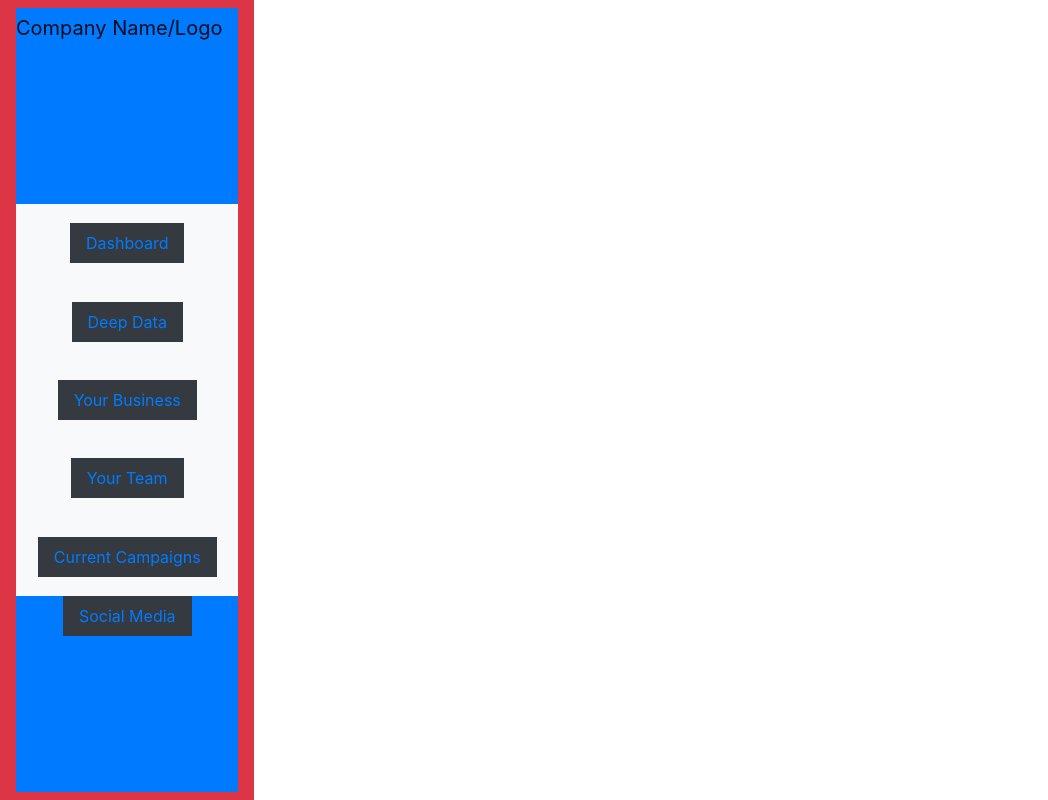
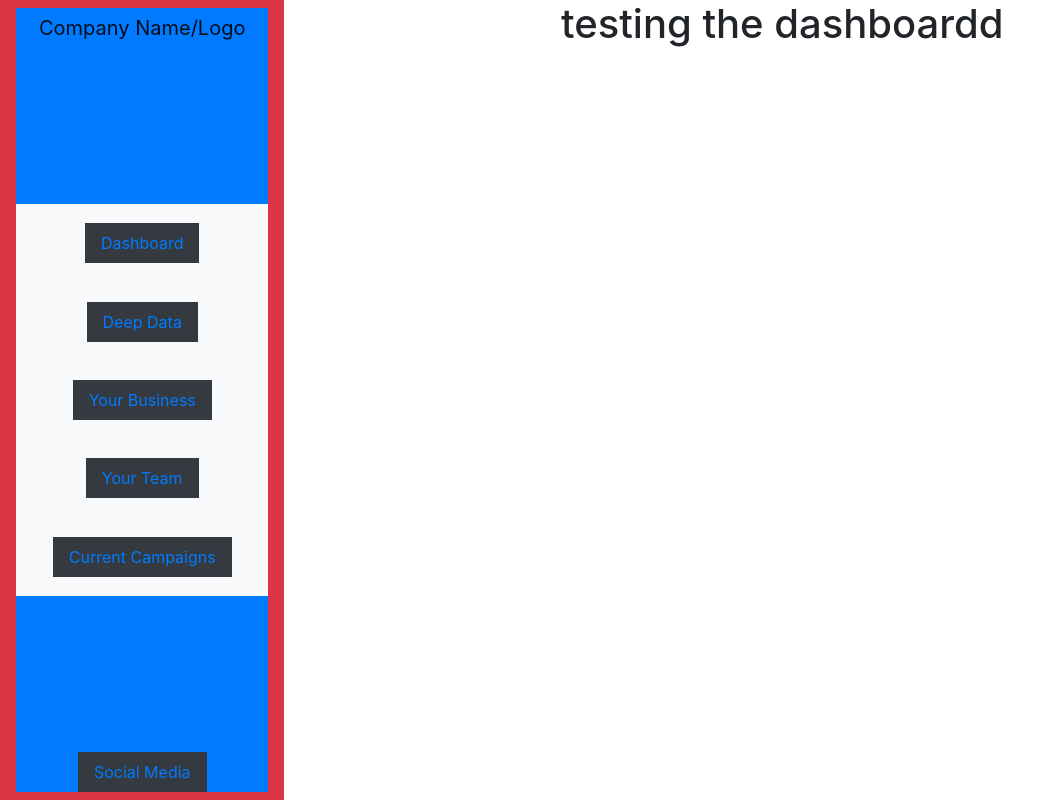
Before and after one commit to LuisERivas/secretProject, a React (Create React App) app in the folder mine-app/: page /Dashboard in a window 1280 px wide. Shown: the whole page, without its empty margins (0-1048 px from the left). Built offline with nearby package versions, Linux system fonts and the light colour scheme.

Commit message:
finished up desktop version of sidebar

```diff
--- a/mine-app/src/App.js
+++ b/mine-app/src/App.js
@@ -1,28 +1,30 @@
-import React from 'react';
+import React from 'react'
 import {
   BrowserRouter as Router,
   Switch,
   Route,
   Link
 } from 'react-router-dom'
-import logo from './logo.svg';
-import './App.css';
+import logo from './logo.svg'
+import './App.css'
 import Home from './components/Home'
-import SiteNavbar from './components/SiteNavbar';
+import SiteNavbar from './components/SiteNavbar'
+import Dashboard from './components/Dashboard'
 
-function App() {
+function App () {
   return (
-    <div className="App">
+    <div className='App'>
       <Router>
         <SiteNavbar />
         <Switch>
-          {
-            <Route path='/' exact component={Home} />
-          }
+
+          <Route path='/' exact component={Home} />
+          <Route exact path='/Dashboard' component={Dashboard} />
+
         </Switch>
       </Router>
     </div>
-  );
+  )
 }
 
-export default App;
+export default App
--- /dev/null
+++ b/mine-app/src/components/Dashboard/index.js
@@ -0,0 +1,10 @@
+import React, { Component } from 'react'
+
+class Dashboard extends Component {
+  render () {
+    return (
+      <h1>testing the dashboardd</h1>
+    )
+  }
+}
+export default Dashboard
--- a/mine-app/src/components/SiteNavbar/index.css
+++ b/mine-app/src/components/SiteNavbar/index.css
@@ -39,3 +39,11 @@
     padding-top: auto;
     padding-bottom: 0;
 }
+.inheritedheight4{
+    max-height: inherit;
+    padding-top: auto;
+    padding-bottom: 0%;
+    margin-top: auto;
+    margin-bottom: 10%;
+
+}
--- a/mine-app/src/components/SiteNavbar/index.js
+++ b/mine-app/src/components/SiteNavbar/index.js
@@ -10,7 +10,7 @@
         <container className='col bg-primary d-block inheritedHeight' >
           {/*  Company Logo Section */}
           <container className='row bg-primary d-block testingsomething'>
-            <Navbar.Brand className=''>
+            <Navbar.Brand className='col'>
                     Company Name/Logo
             </Navbar.Brand>
           </container>
@@ -19,7 +19,7 @@
             <container className='col m-0 p-0'>
               <container className='row m-auto inheritedHeight2'>
                 <Nav.Link className='bg-dark d-block m-auto '>
-                  <Link className='' to=''> Dashboard </Link>
+                  <Link className='' to='/Dashboard'> Dashboard </Link>
                 </Nav.Link>
               </container>
               <container className='row m-auto inheritedHeight2'>
@@ -45,10 +45,10 @@
             </container>
           </container>
           {/*  Social Media section */}
-          <container className='row bg-primary'>
-            <container className='col align-items-end'>
-              <container className='row '>
-                <Nav.Link className='bg-dark m-auto '>
+          <container className='row d-block testingsomething'>
+            <container className='col bg-danger inheritedHeight p-0'>
+              <container className='row h-100'>
+                <Nav.Link className=' bg-dark mb-0 mt-auto ml-auto mr-auto'>
                   <Link className='' to=''> Social Media</Link>
                 </Nav.Link>
               </container>
```
Also changed, not shown: mine-app/src/components/Dashboard/index.css (added).
